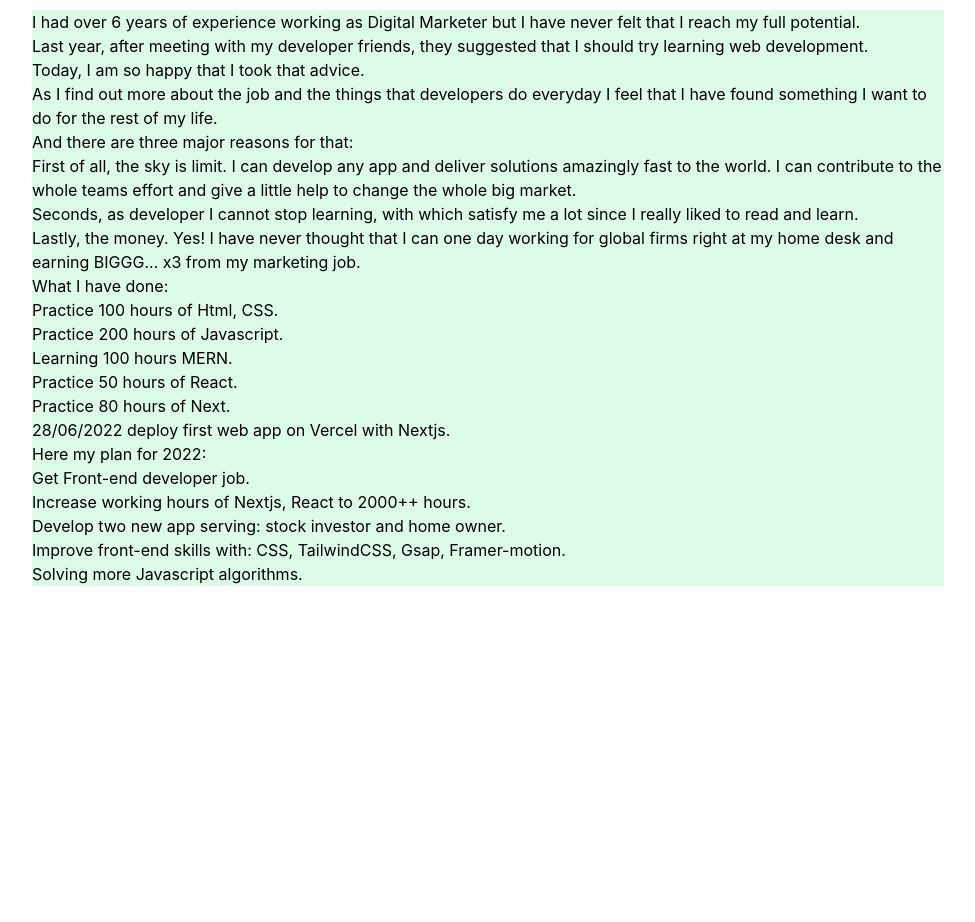
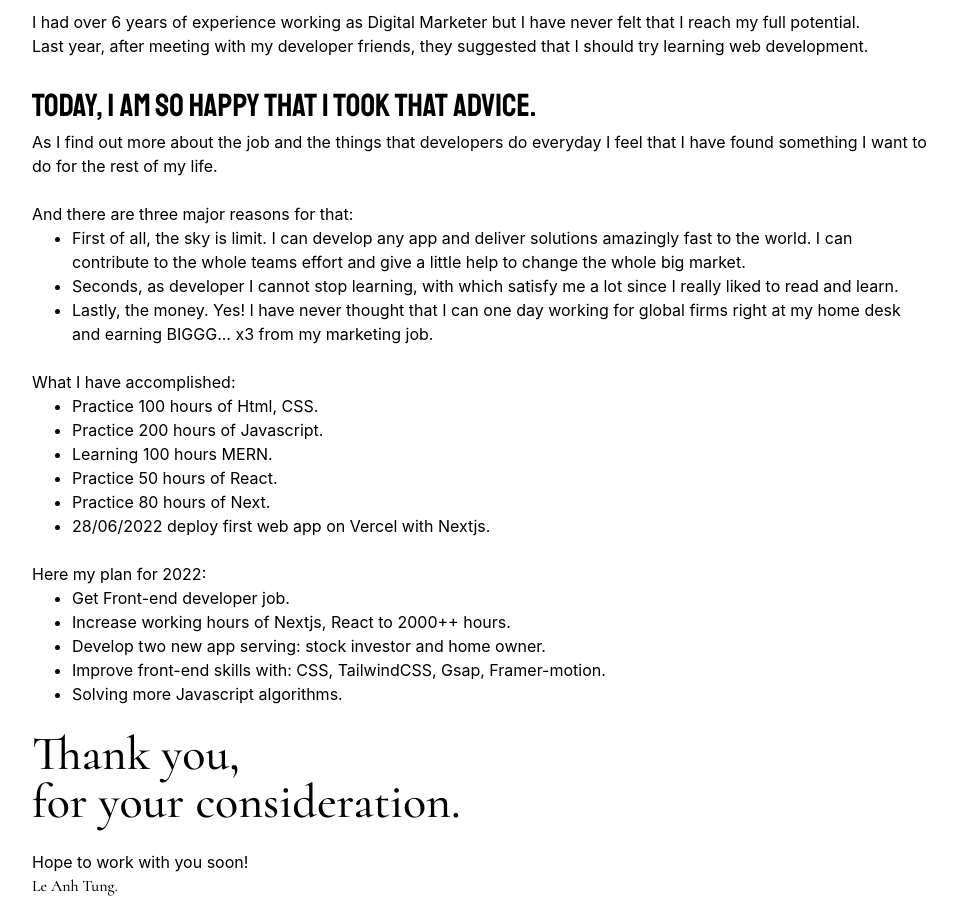
Before and after one commit to reacthcmvn/nextdevvn, a Next.js app: page /about-me in a window 1280 px wide. Shown: the part 800-1722 px from the top of the page, without its empty margins (152-1127 px from the left). Before the commit the page ends 1410 px from the top, so only its background shows below. Built offline with nearby package versions, Linux system fonts and the light colour scheme.

Commit message:
about page, homepage

```diff
--- a/pages/about-me.js
+++ b/pages/about-me.js
@@ -7,84 +7,89 @@ const aboutMe = () => {
   return (
     <div className="main-body p-6">
       <div className="absolute max-w-[30vw] right-0">
-        <Image src={tungboard} alt="tung works hard" />
+        <Image src={tungboard} alt="tung works hard" layout="intrinsic" />
       </div>
       <div className="max-w-[60vw] first-letter:text-7xl">
         Finding myself in middle of nowhere at the age 32, I decide to become a
         web developer.
       </div>
       <br />
-      <Image src={tungboard} alt="tung works hard" />
+      <Image src={tungboard} alt="tung works hard" layout="intrinsic" />
 
       <h1 className="h1">Why?</h1>
-      <div className="bg-green-100">
+      <div className="">
         I had over 6 years of experience working as Digital Marketer but I have
         never felt that I reach my full potential.
       </div>
-      <div className="bg-green-100">
+      <div className="">
         Last year, after meeting with my developer friends, they suggested that
-        I should try learning web development.{" "}
+        I should try learning web development.
       </div>
-      <div className="bg-green-100">
-        Today, I am so happy that I took that advice.
-      </div>
-      <div className="bg-green-100">
+      <br />
+      <h1 className="">Today, I am so happy that I took that advice.</h1>
+      <div className="">
         As I find out more about the job and the things that developers do
         everyday I feel that I have found something I want to do for the rest of
         my life.
       </div>
-      <div className="bg-green-100">
-        And there are three major reasons for that:
-        <ul>
-          <li>
+      <br />
+      <div className="">
+        <p>And there are three major reasons for that:</p>
+        <ul className="list-disc	">
+          <li className="mx-10">
             First of all, the sky is limit. I can develop any app and deliver
             solutions amazingly fast to the world. I can contribute to the whole
             teams effort and give a little help to change the whole big market.
           </li>
-          <li>
+          <li className="mx-10">
             Seconds, as developer I cannot stop learning, with which satisfy me
             a lot since I really liked to read and learn.
           </li>
-          <li>
+          <li className="mx-10">
             Lastly, the money. Yes! I have never thought that I can one day
             working for global firms right at my home desk and earning BIGGG...
             x3 from my marketing job.
           </li>
+          <br />
         </ul>
       </div>
-      <div className="bg-green-100">
-        What I have done:
-        <ul>
-          <li>Practice 100 hours of Html, CSS.</li>
-          <li>Practice 200 hours of Javascript.</li>
-          <li>Learning 100 hours MERN. </li>
-          <li>Practice 50 hours of React.</li>
-          <li>Practice 80 hours of Next.</li>
-          <li>28/06/2022 deploy first web app on Vercel with Nextjs.</li>
+      <div className="">
+        What I have accomplished:
+        <ul className="list-disc	">
+          <li className="mx-10">Practice 100 hours of Html, CSS.</li>
+          <li className="mx-10">Practice 200 hours of Javascript.</li>
+          <li className="mx-10">Learning 100 hours MERN. </li>
+          <li className="mx-10">Practice 50 hours of React.</li>
+          <li className="mx-10">Practice 80 hours of Next.</li>
+          <li className="mx-10">
+            28/06/2022 deploy first web app on Vercel with Nextjs.
+          </li>
         </ul>
+        <br />
       </div>
-      <div className="bg-green-100">
+      <div className="">
         Here my plan for 2022:
-        <ul>
-          <li>Get Front-end developer job.</li>
-          <li>Increase working hours of Nextjs, React to 2000++ hours.</li>
-          <li>Develop two new app serving: stock investor and home owner.</li>
-          <li>
+        <ul className="list-disc	">
+          <li className="mx-10">Get Front-end developer job.</li>
+          <li className="mx-10">
+            Increase working hours of Nextjs, React to 2000++ hours.
+          </li>
+          <li className="mx-10">
+            Develop two new app serving: stock investor and home owner.
+          </li>
+          <li className="mx-10">
             Improve front-end skills with: CSS, TailwindCSS, Gsap,
             Framer-motion.
           </li>
-          <li>Solving more Javascript algorithms.</li>
+          <li className="mx-10">Solving more Javascript algorithms.</li>
         </ul>
       </div>
-      <div className="bg-green-100"></div>
-      <div className="bg-green-100"></div>
-      <div className="bg-green-100"></div>
-      <div className="bg-green-100"></div>
-      <div className="bg-green-100"></div>
-      <div className="bg-green-100"></div>
-      <div className="bg-green-100"></div>
-      <div className="bg-green-100"></div>
-      <div className="bg-green-100"></div>
+      <br />
+      <div className="font-corm text-5xl">Thank you,</div>
+      <div className="font-corm text-5xl">for your consideration.</div>
+      <br />
+      <div className="">Hope to work with you soon!</div>
+      <div className="font-corm ">Le Anh Tung.</div>
     </div>
   );
 };
--- a/pages/index.js
+++ b/pages/index.js
@@ -1,6 +1,9 @@
 import Head from "next/head";
 import Image from "next/image";
+import Link from "next/link";
 import avatar from "../styles/src/img/tungnoise.jpg";
+
+import { GoHeart } from "react-icons/go";
 
 export default function Home() {
   return (
@@ -9,7 +12,8 @@ export default function Home() {
         <div></div>
         <div className="">
           <div className=" h-[68vh] min-w-[35vh] rounded-l-[100vh] m-2 mr-4 p-3 border-2 border-orange-300">
-            <div className=" bg-pink-500  min-h-[60vh] mt-4 ml-2 max-w-[30vh] rounded-l-[100vh] z-[99] bg-cover bg-[url('https://scontent.fsgn13-3.fna.fbcdn.net/v/t39.30808-6/290184563_118413767561642_4631229608620407579_n.jpg?_nc_cat=100&ccb=1-7&_nc_sid=730e14&_nc_ohc=BKcoyLhX6s8AX8Cgd_T&_nc_ht=scontent.fsgn13-3.fna&oh=00_AT9nfpYEWwEVhYXfQAl7kQ3s3eIAxZWOzujShql26wimhw&oe=62CAA9EA')] "></div>
+            {/* <div className=" bg-pink-500  min-h-[60vh] mt-4 ml-2 max-w-[30vh] rounded-l-[100vh] z-[99] bg-cover bg-[url('https://scontent.fsgn13-3.fna.fbcdn.net/v/t39.30808-6/290184563_118413767561642_4631229608620407579_n.jpg?_nc_cat=100&ccb=1-7&_nc_sid=730e14&_nc_ohc=BKcoyLhX6s8AX8Cgd_T&_nc_ht=scontent.fsgn13-3.fna&oh=00_AT9nfpYEWwEVhYXfQAl7kQ3s3eIAxZWOzujShql26wimhw&oe=62CAA9EA')] "></div> */}
+            <div className=" bg-pink-500  min-h-[60vh] mt-4 ml-2 max-w-[30vh] rounded-l-[100vh] z-[99] bg-cover bg-[url('https://nextdevvn2.vercel.app/_next/image?url=%2F_next%2Fstatic%2Fmedia%2Ftungnoise.8c3624ea.jpg&w=3840&q=75')] "></div>
           </div>
         </div>
       </div>
@@ -24,25 +28,42 @@ export default function Home() {
         <h2 className=" text-right font-thin">Front-end Developer</h2>
         <p className=" text-right font-corm">Self-taught</p>
       </div>
-      <div className=" first-letter:text-7xl">
-        Tung is a web developer using React/Next. I am an open-minded web
-        developer whos ready for new challenges. I have almost 1000hours
-        learning & 200 hours practicing.
-      </div>
-      <div className="bg-red-100 first-letter:text-7xl">
-        Excepturi officia delectus voluptas enim cupiditate, ad dolores, maiores
-        ipsum neque corrupti commodi at, assumenda exercitationem quibusdam quae
-        minus corporis. Nemo possimus, incidunt aliquid consequuntur et quae.
-      </div>
-      <div id="project">
-        A eveniet eligendi magni saepe libero recusandae placeat officia ipsum
-        repudiandae vitae deleniti laborum corporis tempore nam amet delectus
-        cum, voluptatum totam? Blanditiis facere ut fugit corrupti fugiat.
-      </div>
-      <div id="contact">
-        Cumque cum repellat aperiam ullam nostrum minima commodi expedita error
-        est consequuntur nam quo ad culpa accusantium omnis quia? Omnis error ad
-        reprehenderit, accusantium sit natus vero!
+
+      <div id="below-screen" className="p-6">
+        <div className=" first-letter:text-7xl">
+          Tung is a web developer using React/Next. He is an open-minded
+          front-end guy who always ready for new challenges. He has spent almost
+          1000hours learning & 200 hours practicing (React, Redux, Next, CSS,
+          HTML, JS…).
+        </div>
+        <br />
+        <h2 className="">My porfolio</h2>
+        <div id="project">
+          This project [done 30%]: Tung create desktop app for crypto market.
+          MVP: to split capital into 9 accounts and help users paper-trading on
+          crypto.{" "}
+          <Link href="/projects">
+            <span className="underline underline-offset-2">View details</span>
+          </Link>
+          .
+        </div>
+        <br />
+        <h2>My story</h2>
+        <div id="about-me">
+          Tung spent nearly one and half years learning developing. Code hard,
+          made hundreds of mistakes and now well practicing everyday, making
+          beautiful web applications. see about me{" "}
+          <Link href="/about-me">
+            <span className="underline underline-offset-2">here</span>
+          </Link>
+          .
+        </div>
+        <br />
+        <h2>Get in touch {<GoHeart />}</h2>
+        <div id="contact">
+          <span>My E-mail: </span>
+          <a href="mailto:react.hcmvn@gmail.com">react.hcmvn@gmail.com</a>
+        </div>
       </div>
     </div>
   );
```
